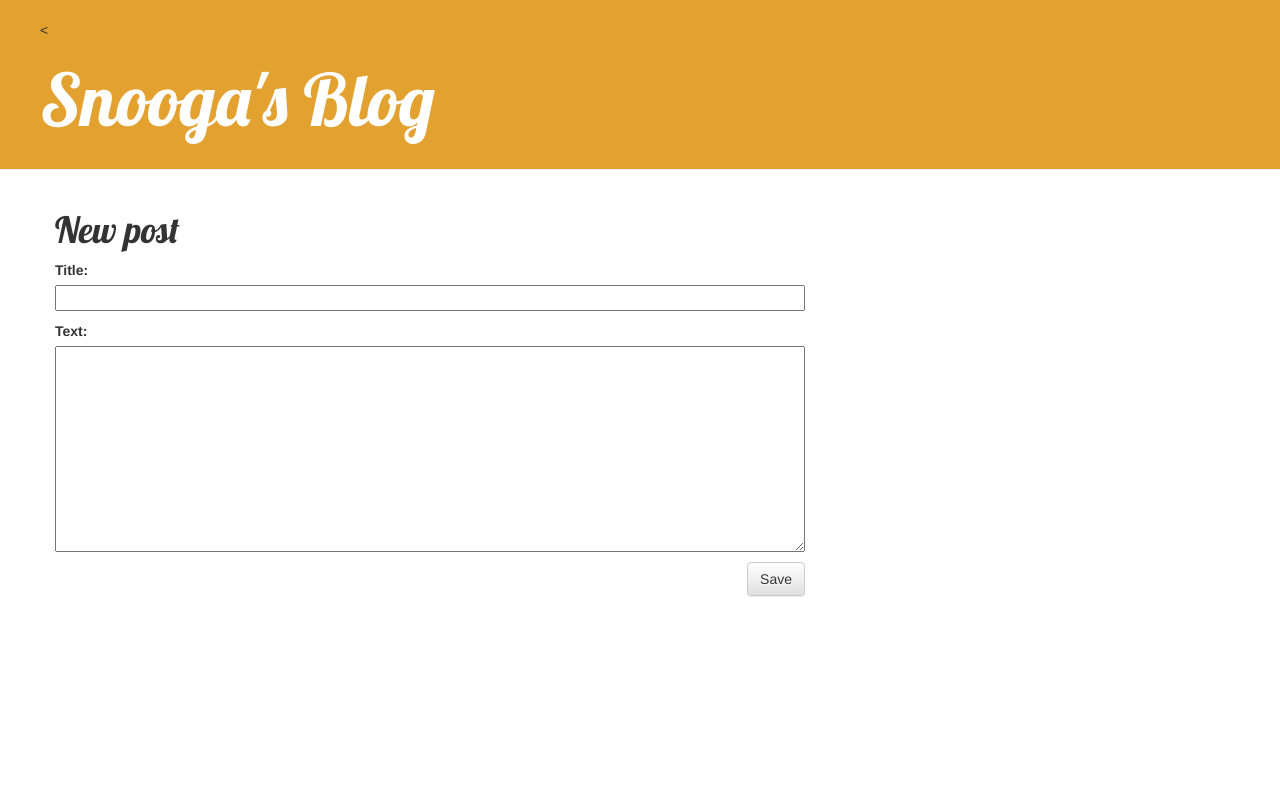
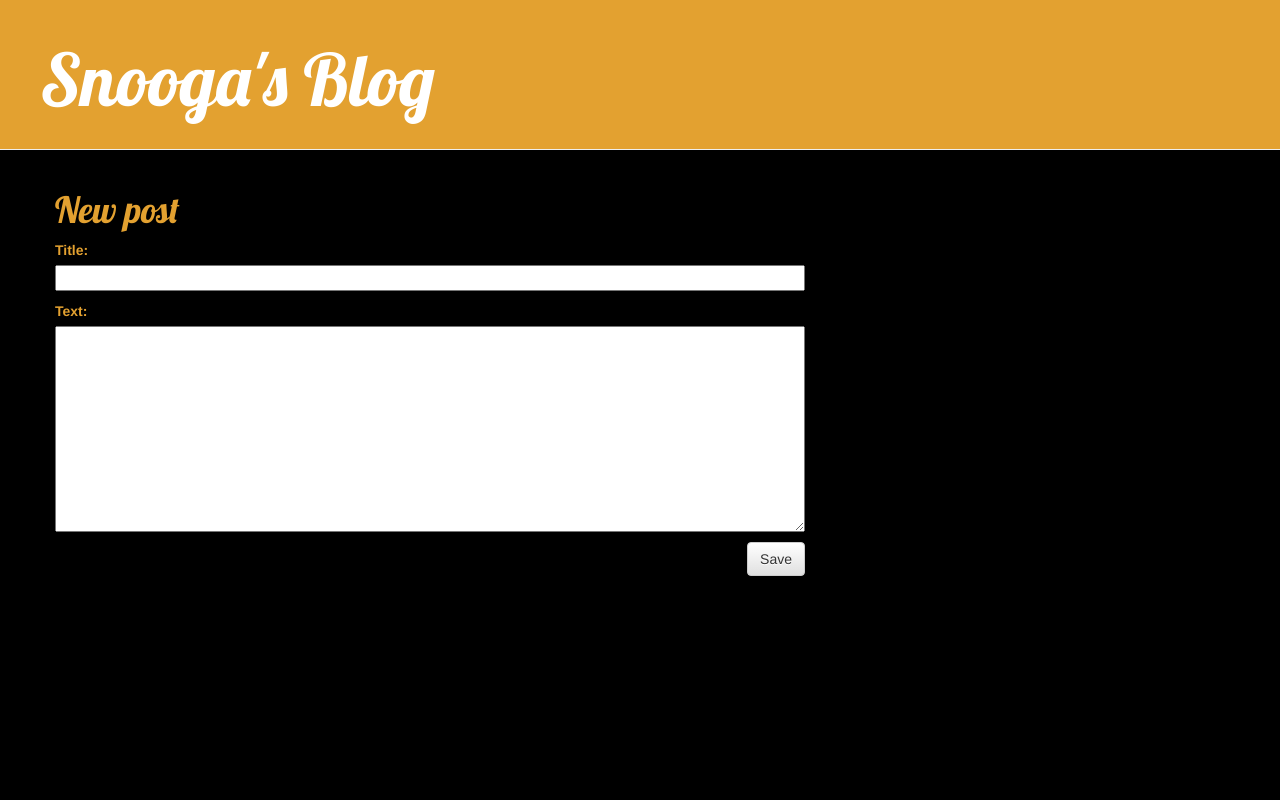
Before and after one commit to bevo009/DG_blog, a Django app: page /post/new/ in a window 1280 px wide. Run offline with Django 3.2, Linux system fonts and the light colour scheme; some libraries are stand-ins or nearby versions.

Commit message:
Finished stage 1 tut, 'Snooga's_Blog v.1.0

```diff
--- a/blog/static/css/blog.css
+++ b/blog/static/css/blog.css
@@ -14,13 +14,18 @@
     margin-left: 40px;
 }
 
+body {
+    color: #E3A130;
+}
+
+
 h1, h2, h3, h4 {
     font-family: 'Lobster', cursive;
 }
 
 .date {
     float: right;
-    color: #828282;
+    color: #E3A130;
 }
 
 .save {
@@ -45,3 +50,7 @@ h1, h2, h3, h4 {
 .post h1 a, .post h1 a:visited {
     color: #53EB17;
 }
+
+body {
+    background-color: #000000;
+}
--- a/blog/templates/blog/base.html
+++ b/blog/templates/blog/base.html
@@ -9,7 +9,7 @@
     </head>
     <body>
         <div class="page-header">
-            <{% if user.is_authenticated %}
+            {% if user.is_authenticated %}
                 <a href="{% url 'post_new' %}" class="top-menu"><span class="glyphicon glyphicon-plus"></span></a>
             {% endif %}
             <h1><a href="/">Snooga's Blog</a></h1>
```
